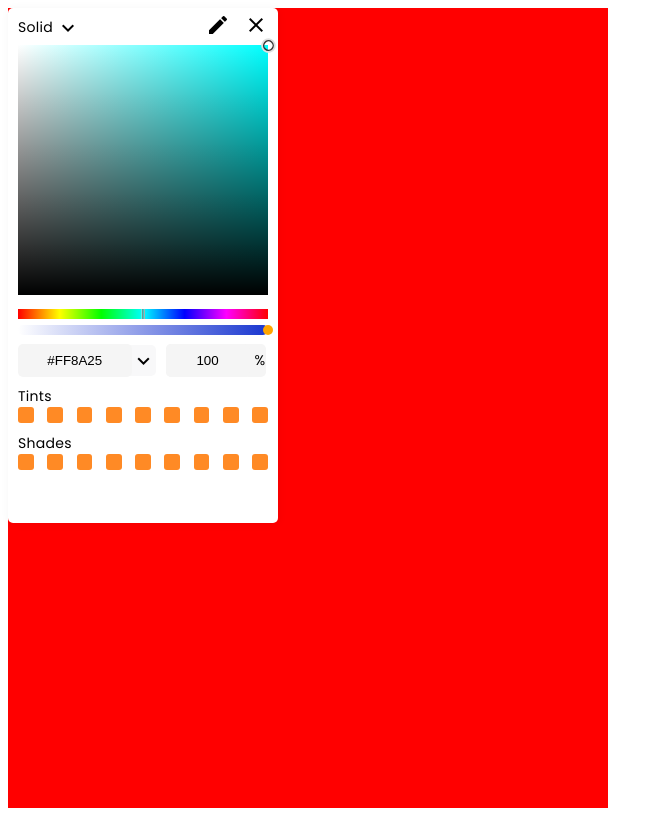
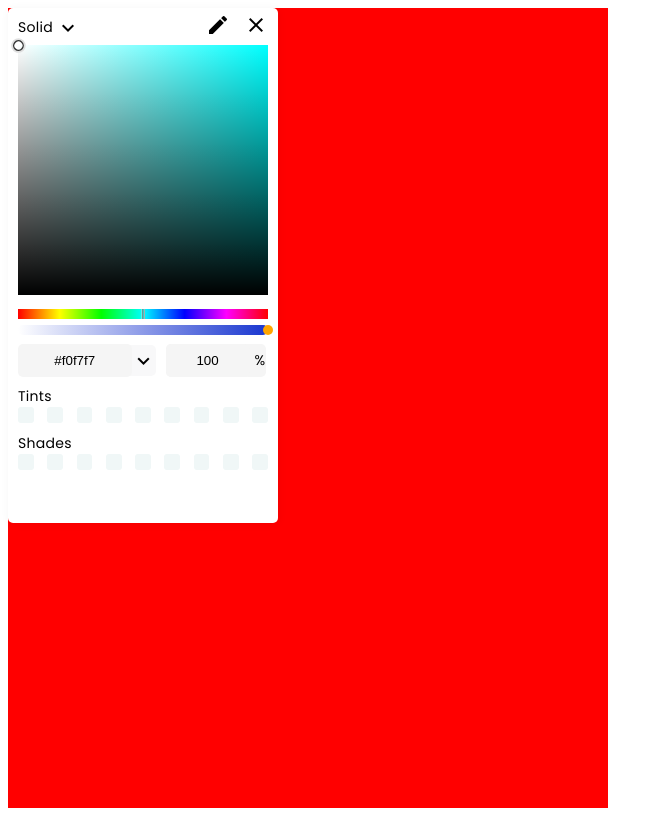
Before and after one commit to vish3232/color-picker, a React (Create React App) app: page / in a window 1280 px wide. Shown: the whole page, without its empty margins (0-663 px from the left). Built offline with nearby package versions, Linux system fonts and the light colour scheme.

Commit message:
worked on rgb,hsl tranparesy and hue color update

```diff
--- a/src/ColorPickerDesign.js
+++ b/src/ColorPickerDesign.js
@@ -106,6 +106,8 @@ if(childPos.left>=parentPos.left&&childPos.top>=parentPos.top&&childPos.right<=p
   const [selectedColorTypeModal,setselectedColorTypeModal]=useState(false)
   const [transparency,settransparency]=useState(100)
   const [transparencyToHex,settransparencyToHex]=useState(null)
+  const [X,setX]=useState(0)
+  const [Y,setY]=useState(0)
 
 useEffect(() => {
     function setOffsets() {
@@ -144,7 +146,8 @@ useEffect(() => {
     function computePosition(e) {
       var x2 = e.offsetX ;
       var y2 = e.offsetY ;
-
+       setX(x2)
+       setY(y2)
       //   const x = Math.max(
       //   crossSize / -2,
       //   Math.min(
@@ -218,6 +221,44 @@ useEffect(() => {
       canvasRef.removeEventListener("mousedown", onMouseDown)
     }
   }, [offsetTop, offsetLeft, setSquare, setSquareXY, setAnimate])
+
+
+
+
+
+  function changeColor() {
+
+    const canvasRef = canvas.current
+  const ctx = canvasRef.getContext("2d")
+
+    const x1 = Math.min(X + crossSize / 2, squareSize - 1)
+    const y1 = Math.min(Y + crossSize / 2, squareSize - 1)
+    const [r, g, b] = ctx.getImageData(x1, y1, 1, 1).data
+    sethexCode(()=> rgbToHex(r, g,b))
+    setrgb(`${r},${g},${b}`)
+    const [h, s, l] = convertRGBtoHSL([r, g, b])
+    sethsl(`${h},${s}%,${l}%`)
+    setSquare([s, l])
+    setSquareXY([X-7, Y-7])
+  }
+
+  function rgbToHex(r, g, b) {
+      return "#" + componentToHex(r) + componentToHex(g) + componentToHex(b);
+  }
+
+  function componentToHex(c) {
+      var hex = c.toString(16);
+      return hex.length == 1 ? "0" + hex : hex;
+  }
+
+
+  useEffect(() => {
+    console.log(hue);
+   changeColor()
+
+
+  }, [hue])
+
 
   const percentToHex = (p) => {
     const intValue = Math.round(p / 100 * 255); // map percent to nearest integer (0 - 255)
@@ -331,13 +372,13 @@ useEffect(() => {
                       if(selectedColorType==="hsl"){
                         return(
 
-                            <div style={{backgroundColor: `hsl( ${hsl})`}} className="tint-color-container" ></div>
+                            <div style={{backgroundColor: `hsl( ${hsl},${transparency/100})`}} className="tint-color-container" ></div>
                         )
                       }
                       if(selectedColorType==="rgb"){
                         return(
 
-                            <div style={{backgroundColor:`RGB( ${rgb})`}} className="tint-color-container" ></div>
+                            <div style={{backgroundColor:`RGB( ${rgb},${transparency/100})`}} className="tint-color-container" ></div>
                         )
                       }
                     })
@@ -361,13 +402,13 @@ useEffect(() => {
                       if(selectedColorType==="hsl"){
                         return(
 
-                            <div style={{backgroundColor: `hsl( ${hsl})`}} className="Shades-color-container" ></div>
+                            <div style={{backgroundColor: `hsl( ${hsl},${transparency/100})`}} className="Shades-color-container" ></div>
                         )
                       }
                       if(selectedColorType==="rgb"){
                         return(
 
-                            <div style={{backgroundColor:`RGB( ${rgb})`}} className="Shades-color-container" ></div>
+                            <div style={{backgroundColor:`RGB( ${rgb},${transparency/100})`}} className="Shades-color-container" ></div>
                         )
                       }
 
```
